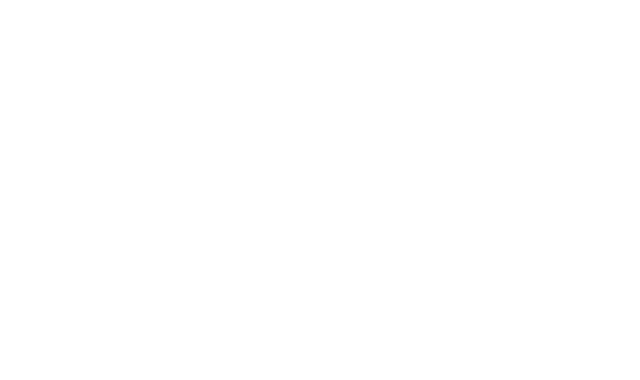
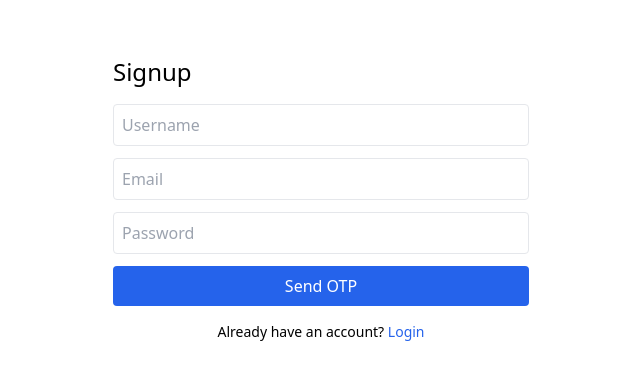
Before and after one commit to UDITHBIJU/clinic, a React (Vite) app in the folder frontend/: page /signup in a window 1280 px wide. Before the commit this address had no page. Shown: the top 380 px of the page, without its empty margins (319-959 px from the left). Built offline with nearby package versions, Linux system fonts and the light colour scheme.

Commit message:
added signup page for user

```diff
--- a/frontend/src/App.tsx
+++ b/frontend/src/App.tsx
@@ -4,12 +4,14 @@
 import ProtectedRoute from "./components/ProtectedRoute";
 import AppointmentListPage from "./pages/AppointmentListPage";
 import DashboardLayout from "./layouts/DashboardLayout";
+import SignupPage from "./pages/SignUpPage";
 
 export default function App() {
 	return (
 		<Router>
 			<Routes>
 				<Route path="/login" element={<LoginPage />} />
+				<Route path="/signup" element={<SignupPage />} />
 				<Route
 					path="/booking"
 					element={
--- a/frontend/src/components/Sidebar.tsx
+++ b/frontend/src/components/Sidebar.tsx
@@ -1,15 +1,29 @@
 import { useState } from "react";
 import { Link, useLocation } from "react-router-dom";
 import { Menu, X } from "lucide-react";
+import api from "../api/axios";
+import { useNavigate } from "react-router-dom";
 
 export default function Sidebar() {
   const [open, setOpen] = useState(false);
   const location = useLocation();
+  const navigate = useNavigate();
 
   const navLinks = [
     { path: "/booking", label: "Book Appointment" },
     { path: "/appointments", label: "My Appointments" },
   ];
+  const handleLogout = async () => {
+		try {
+			await api.post("/api/auth/logout");
+			localStorage.removeItem("accessToken");
+			localStorage.removeItem("role");
+			navigate("/login");
+		} catch (err) {
+			console.error("Logout failed", err);
+		}
+	};
+
 
   return (
 		<>
@@ -25,7 +39,7 @@
 				className={`bg-gray-600 text-white w-64 p-4 flex flex-col fixed md:static min-h-screen z-20 transition-transform duration-300
           ${open ? "translate-x-0" : "-translate-x-full"} md:translate-x-0`}
 			>
-				<h2 className="text-2xl font-bold mb-6 hidden md:block">HealthCare</h2>
+				<h2 className="text-2xl font-bold mb-6 md:block">HealthCare</h2>
 				<nav className="flex flex-col gap-2 flex-grow">
 					{navLinks.map((link) => (
 						<Link
@@ -40,9 +54,14 @@
 						</Link>
 					))}
 				</nav>
+				<button
+					onClick={handleLogout}
+					className="bg-red-600 mt-10 w-full p-2 rounded hover:bg-red-700"
+				>
+					Logout
+				</button>
 			</div>
 
-			{/* Background overlay for mobile */}
 			{open && (
 				<div
 					onClick={() => setOpen(false)}
--- a/frontend/src/pages/LoginPage.tsx
+++ b/frontend/src/pages/LoginPage.tsx
@@ -1,4 +1,4 @@
-import { useState } from "react";
+import { useState, useEffect } from "react";
 import api from "../api/axios";
 import { useNavigate } from "react-router-dom";
 
@@ -9,6 +9,20 @@
 	const [error, setError] = useState<string | null>(null);
 	const navigate = useNavigate();
 
+	useEffect(() => {
+		const token = localStorage.getItem("accessToken");
+		if (token) {
+			const savedRole = localStorage.getItem("role") as
+				| "user"
+				| "doctor"
+			if (savedRole) {
+				navigate(savedRole === "user" ? "/booking" : "/doctor/leave", {
+					replace: true,
+				});
+			}
+		}
+	}, [navigate]);
+
 	const handleLogin = async (e: React.FormEvent) => {
 		e.preventDefault();
 		setError(null);
@@ -18,6 +32,7 @@
 				password,
 			});
 			localStorage.setItem("accessToken", data.accessToken);
+			localStorage.setItem("role", role);
 			navigate(role === "user" ? "/booking" : "/doctor/leave");
 		} catch (err: any) {
 			const msg = err.response?.data?.message || "Login failed";
--- /dev/null
+++ b/frontend/src/pages/SignUpPage.tsx
@@ -0,0 +1,124 @@
+import React, { useState } from "react";
+import { useNavigate } from "react-router-dom";
+import api from "../api/axios";
+
+export default function SignupPage() {
+	const [step, setStep] = useState<"form" | "otp">("form");
+	const [formData, setFormData] = useState({
+		username: "",
+		email: "",
+		password: "",
+		otp: "",
+	});
+	const [msg, setMsg] = useState("");
+	const navigate = useNavigate();
+
+	const handleChange = (e: React.ChangeEvent<HTMLInputElement>) => {
+		setFormData((prev) => ({ ...prev, [e.target.name]: e.target.value }));
+	};
+
+	const handleRequestOtp = async (e: React.FormEvent) => {
+		e.preventDefault();
+		try {
+			await api.post("/api/auth/request-otp", {
+				username: formData.username,
+				email: formData.email,
+				password: formData.password,
+			});
+			setStep("otp");
+			setMsg("OTP sent to your email");
+		} catch (err: any) {
+			setMsg(err?.response?.data?.message || "Failed to send OTP");
+		}
+	};
+
+	const handleVerifyOtp = async (e: React.FormEvent) => {
+		e.preventDefault();
+		try {
+			const res = await api.post("/api/auth/verify-otp", {
+				email: formData.email,
+				otp: formData.otp,
+			});
+			localStorage.setItem("accessToken", res.data.accessToken);
+			setMsg("Account verified. Redirecting to home");
+			setTimeout(() => navigate("/booking"), 2000);
+		} catch (err: any) {
+			setMsg(err?.response?.data?.message || "OTP verification failed");
+		}
+	};
+
+	return (
+		<div className="p-4 max-w-md mx-auto mt-10">
+			<h2 className="text-2xl mb-4">Signup</h2>
+			<form
+				onSubmit={step === "form" ? handleRequestOtp : handleVerifyOtp}
+				className="flex flex-col gap-3"
+			>
+				{step === "form" && (
+					<>
+						<input
+							type="text"
+							name="username"
+							placeholder="Username"
+							value={formData.username}
+							onChange={handleChange}
+							className="p-2 border rounded"
+							required
+						/>
+						<input
+							type="email"
+							name="email"
+							placeholder="Email"
+							value={formData.email}
+							onChange={handleChange}
+							className="p-2 border rounded"
+							required
+						/>
+						<input
+							type="password"
+							name="password"
+							placeholder="Password"
+							value={formData.password}
+							onChange={handleChange}
+							className="p-2 border rounded"
+							required
+						/>
+					</>
+				)}
+
+				{step === "otp" && (
+					<input
+						type="text"
+						name="otp"
+						placeholder="Enter OTP"
+						value={formData.otp}
+						onChange={handleChange}
+						className="p-2 border rounded"
+						required
+					/>
+				)}
+
+				<button
+					type="submit"
+					className={`p-2 rounded text-white cursor-pointer ${
+						step === "form" ? "bg-blue-600" : "bg-green-600"
+					}`}
+				>
+					{step === "form" ? "Send OTP" : "Verify OTP"}
+				</button>
+
+				{msg && <p className="text-sm text-gray-700">{msg}</p>}
+			</form>
+
+			<p className="mt-4 text-sm text-center">
+				Already have an account?{" "}
+				<button
+					onClick={() => navigate("/login")}
+					className="text-blue-600 hover:underline cursor-pointer"
+				>
+					Login
+				</button>
+			</p>
+		</div>
+	);
+}
```
Also changed, not shown: 2 other files (tests, documents, lock files or other folders).
